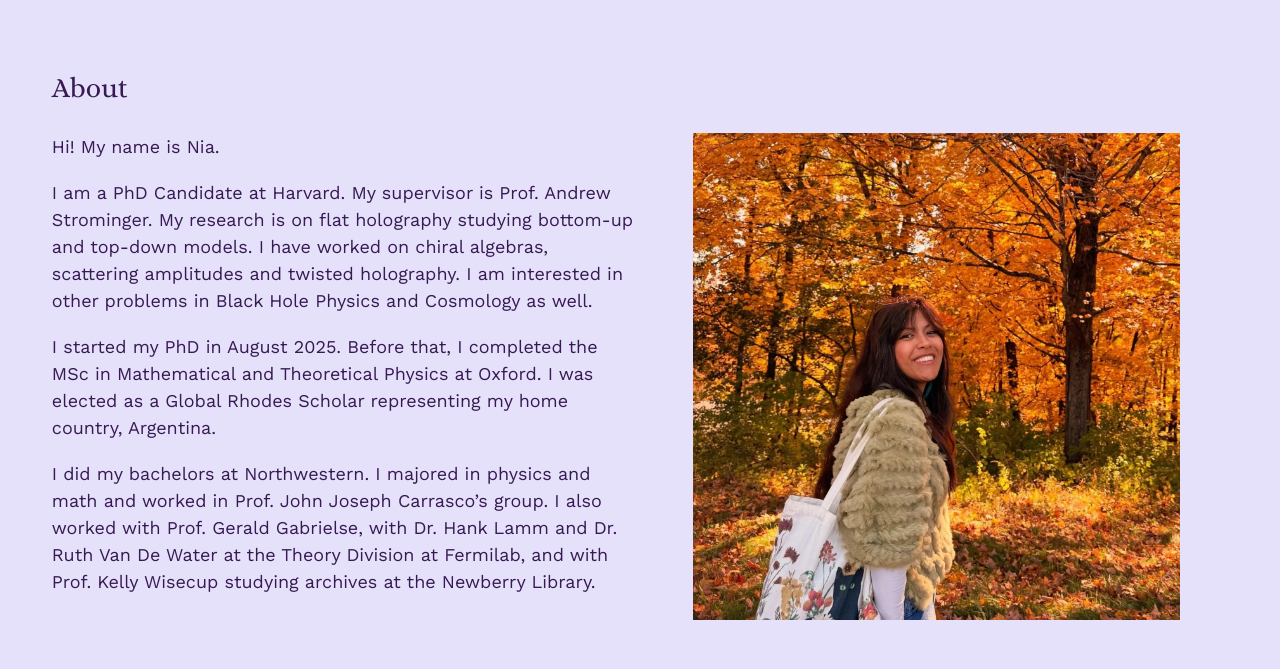
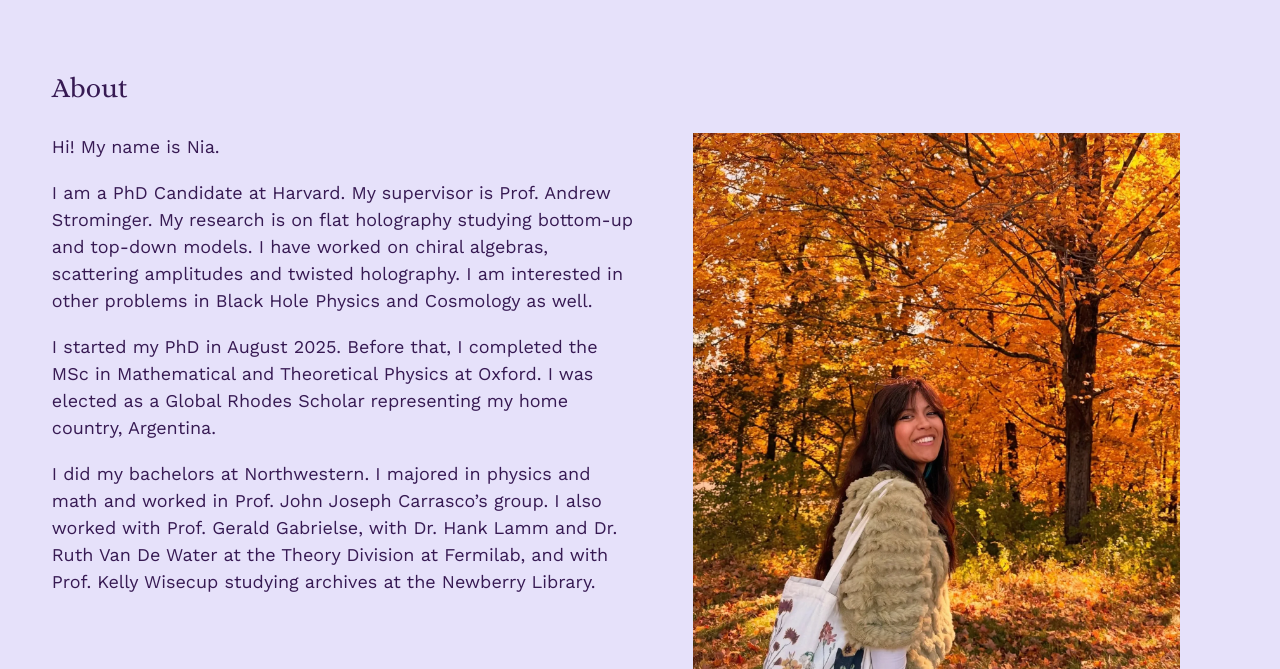
Before and after one commit to niarobles/my-website, a plain HTML site: page index.html in a window 1280 px wide. Shown: the part 61-730 px from the top of the page. Drawn offline with Linux system fonts and the light colour scheme.

Commit message:
Add files via upload

```diff
--- a/assets/styles.css
+++ b/assets/styles.css
@@ -166,7 +166,7 @@ p { margin: 0 0 1.05em; }
   display: block;
   width: 100%;
   height: auto;
-  aspect-ratio: 1;
+  aspect-ratio: 3 / 4;
   object-fit: cover;
   object-position: center;
 }
```
